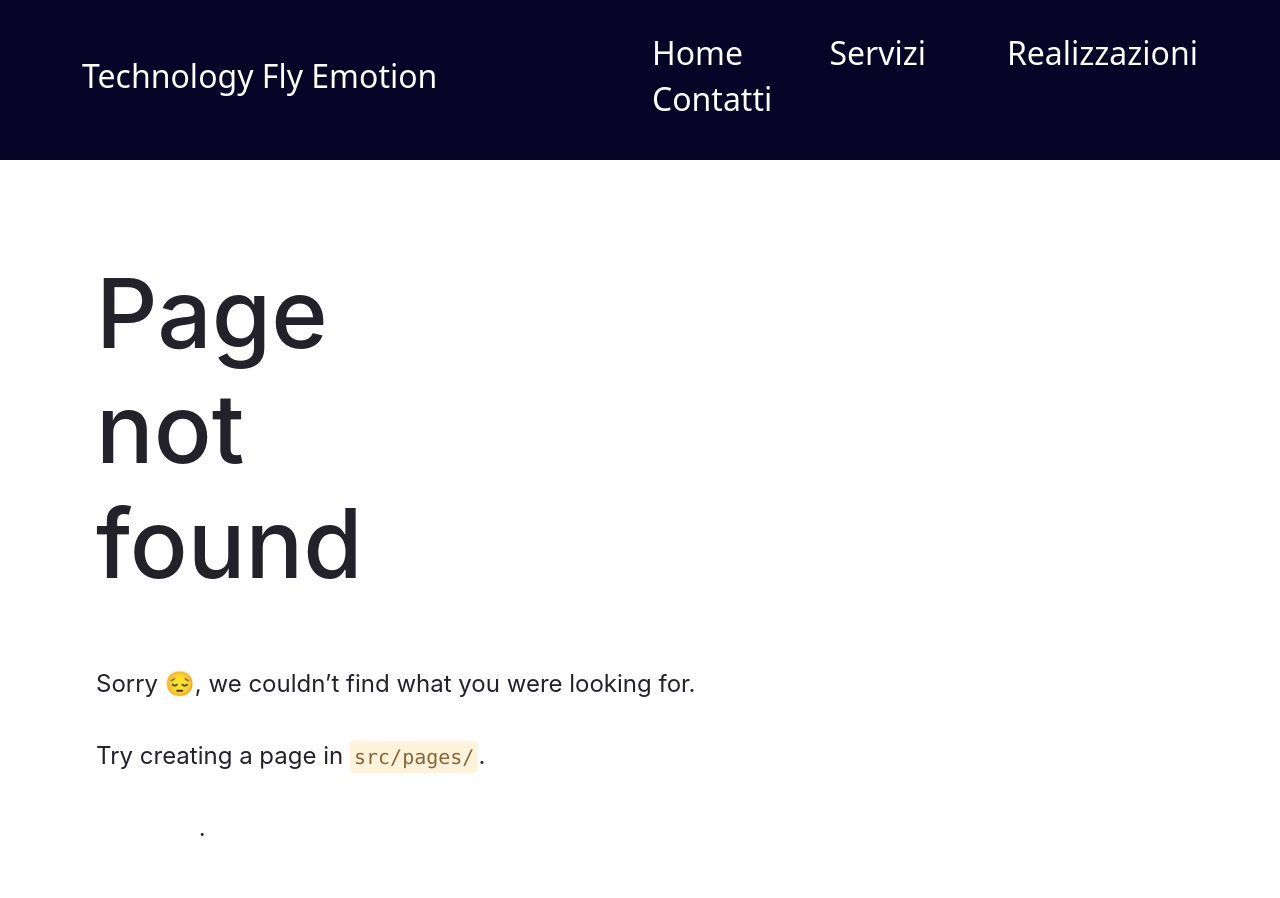
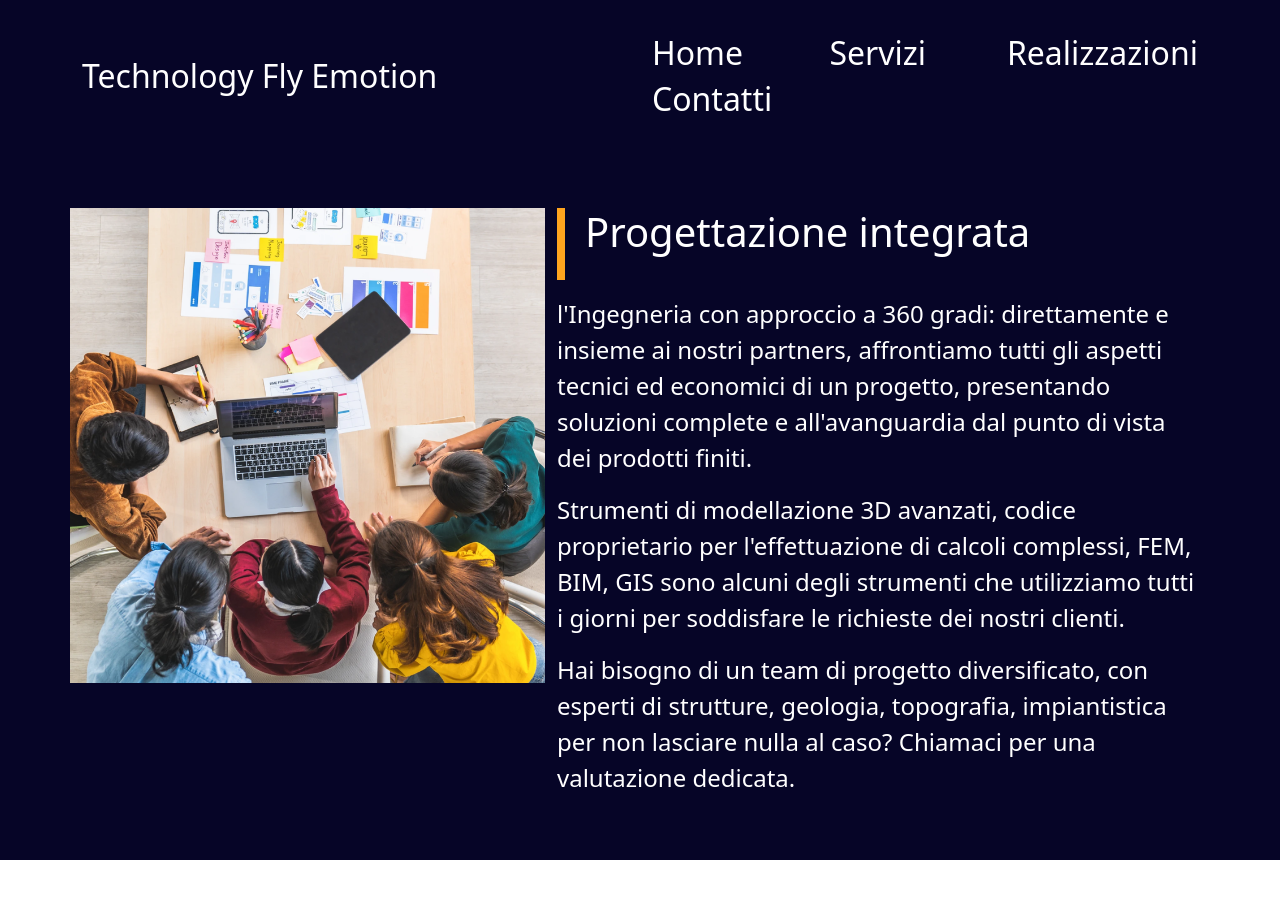
Before and after one commit to HowelBVC/technology-fly-emotion, a Gatsby site: page /servizi/progettazione-integrata in a window 1280 px wide. Before the commit this address had no page. After the commit the page ends 860 px from the top, so only its background shows below. Built offline with nearby package versions, Linux system fonts and the light colour scheme; Gatsby itself is replaced by a stand-in of ours.

Commit message:
Add individual servizio pages

```diff
--- a/src/components/pages/index/Servizi.module.css
+++ b/src/components/pages/index/Servizi.module.css
@@ -12,6 +12,7 @@
    margin-top: 16px;
    border-radius: 15px;
    overflow: hidden;
+   cursor: pointer;
 }
 
 .card-inner {
--- /dev/null
+++ b/src/components/wrappers/Servizio.component.js
@@ -0,0 +1,41 @@
+import React from "react";
+import { Container, Row, Col } from "react-bootstrap";
+import { GatsbyImage, getImage } from "gatsby-plugin-image";
+import * as styles from "./Servizio.module.css";
+
+const Banner = ({ image, header, children }) => (
+   <section className={styles.banner}>
+      <Container>
+         <Row>
+            {/* Image Area */}
+            <Col>
+               <Row>
+                  <Col xs={6} className={`${styles.bannerMobile} d-flex align-items-center d-md-none`}>
+                     <h3>{header}</h3>
+                  </Col>
+                  <Col xs={6} md="auto" className="px-0">
+                     <GatsbyImage
+                        image={getImage(image)}
+                        alt="Technology Fly Emotion - Ingegneria del territorio"
+                        className={styles.image}
+                     />
+                  </Col>
+               </Row>
+            </Col>
+
+            {/* Text Area */}
+            <Col xs={12} md={7} className={styles.textArea}>
+               <div className="d-none d-md-flex flex-row" style={{ marginBottom: "16px" }}>
+                  <div style={{ height: "72px", width: "8px", backgroundColor: "#FFA51E", marginRight: "20px" }} className="d-none d-md-block" />
+                  <h3>{header}</h3>
+               </div>
+               {children}
+            </Col>
+         </Row>
+      </Container>
+   </section>
+);
+
+const ServizioWrapper = (props) => <Banner {...props} />
+
+export default ServizioWrapper;
--- /dev/null
+++ b/src/components/wrappers/Servizio.module.css
@@ -0,0 +1,26 @@
+.banner-mobile {
+   background-color: #FFCE84;
+}
+
+.image {
+   width: 100%;
+   height: 262px;
+}
+
+.text-area {
+   padding-top: 16px;
+}
+
+@media (min-width: 768px) {
+   .banner {
+      background-color: #060527;
+      color: white;
+      padding-top: 48px;
+      padding-bottom: 48px;
+   }
+
+   .image {
+      max-width: 500px;
+      height: auto;
+   }
+}
--- /dev/null
+++ b/src/pages/servizi/progettazione-integrata/index.js
@@ -0,0 +1,37 @@
+import React from "react";
+import { graphql } from "gatsby";
+import ServizioWrapper from "../../../components/wrappers/Servizio.component";
+
+const Index = ({ data }) => (
+   <ServizioWrapper image={data.servizi2.childImageSharp} header="Progettazione integrata">
+      <p>
+         l'Ingegneria con approccio a 360 gradi: direttamente e insieme ai nostri partners, affrontiamo tutti gli aspetti tecnici ed economici di un progetto, presentando soluzioni complete e all'avanguardia dal punto di vista dei prodotti finiti.
+      </p>
+      <p>
+         Strumenti di modellazione 3D avanzati, codice proprietario per l'effettuazione di calcoli complessi, FEM, BIM, GIS sono alcuni degli strumenti che utilizziamo tutti i giorni per soddisfare le richieste dei nostri clienti.
+      </p>
+      <p>
+         Hai bisogno di un team di progetto diversificato, con esperti di strutture, geologia, topografia, impiantistica per non lasciare nulla al caso?
+
+         Chiamaci per una valutazione dedicata.
+      </p>
+   </ServizioWrapper>
+);
+
+export default Index;
+export const Head = () => <title>Progettazione integrata</title>
+
+export const fluidImage = graphql`
+fragment fluidImage on File {
+   childImageSharp {
+     gatsbyImageData
+   }
+ }`;
+
+export const pageQuery = graphql`
+query {
+   servizi2: file(relativePath: {eq: "servizi/servizi-2.png"}) {
+     ...fluidImage
+   }
+ }
+`
```
Also changed, not shown: src/components/pages/index/Servizi.component.js (+12 -5 lines), src/pages/servizi/ingegneria-del-territorio/index.js (added, +36 -0 lines), src/pages/servizi/studi-di-fattibilita/index.js (added, +38 -0 lines).
